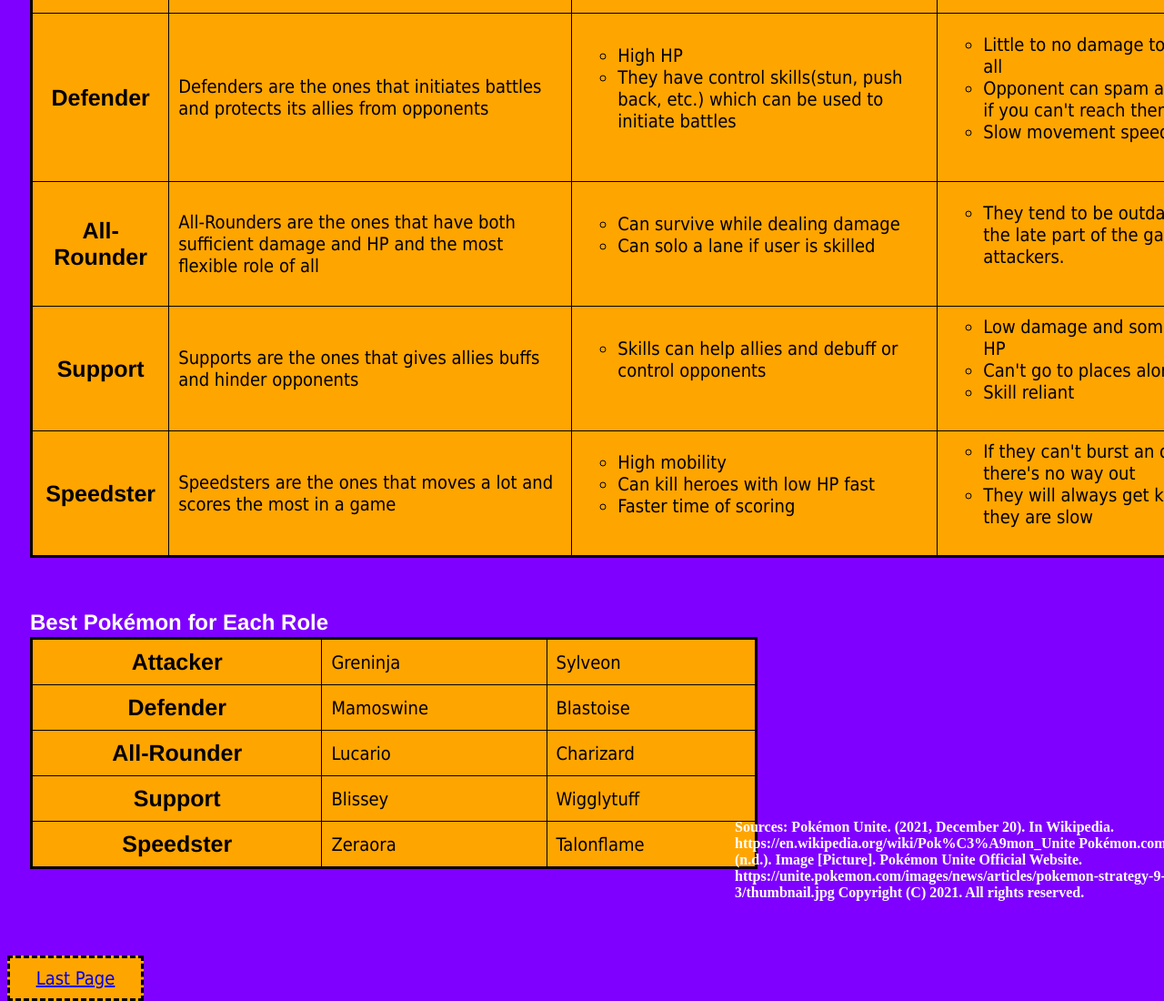
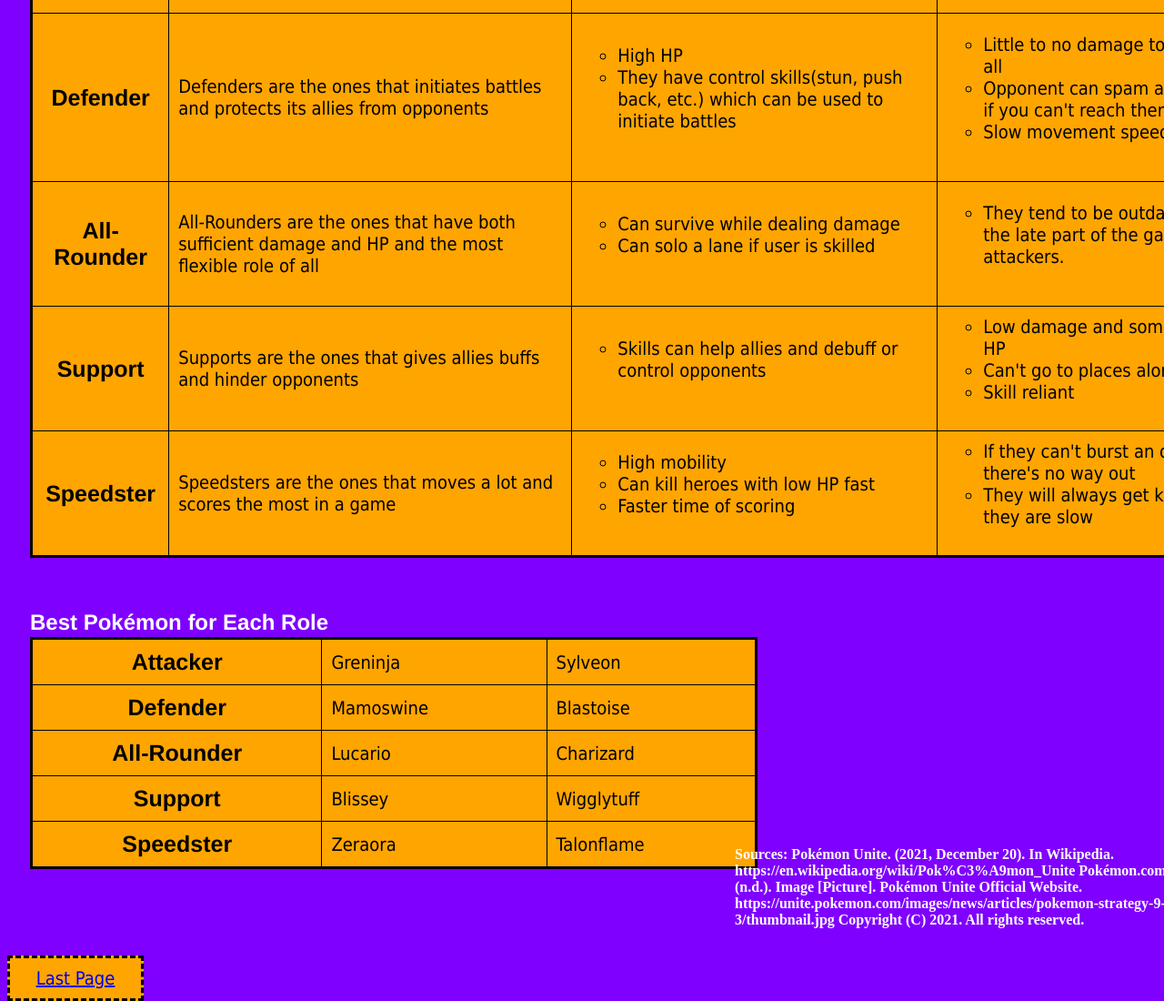
Before and after one commit to NoSenseKid/2QProjSodiumOng, a plain HTML site: page htdocs/Content Page 1.html in a window 1280 px wide. Shown: the part 458-1558 px from the top of the page at 91% size. Drawn offline with Linux system fonts and the light colour scheme.

Commit message:
Update Content Page 1.css

```diff
--- a/css/Content Page 1.css
+++ b/css/Content Page 1.css
@@ -160,7 +160,7 @@ li {
 
 footer {
     position: absolute;
-	top: 1350px;
+	top: 1380px;
 	left: 800px;
 	color: white;
 	font-weight: bold;
```
